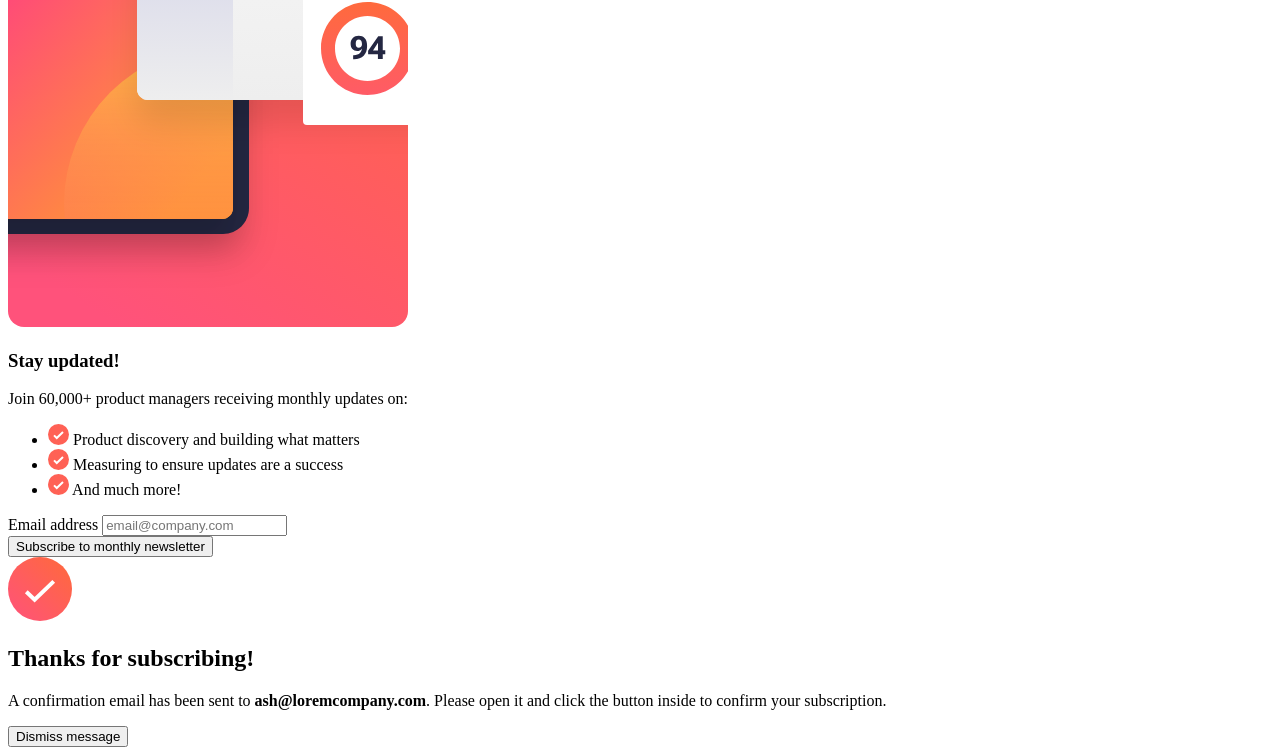
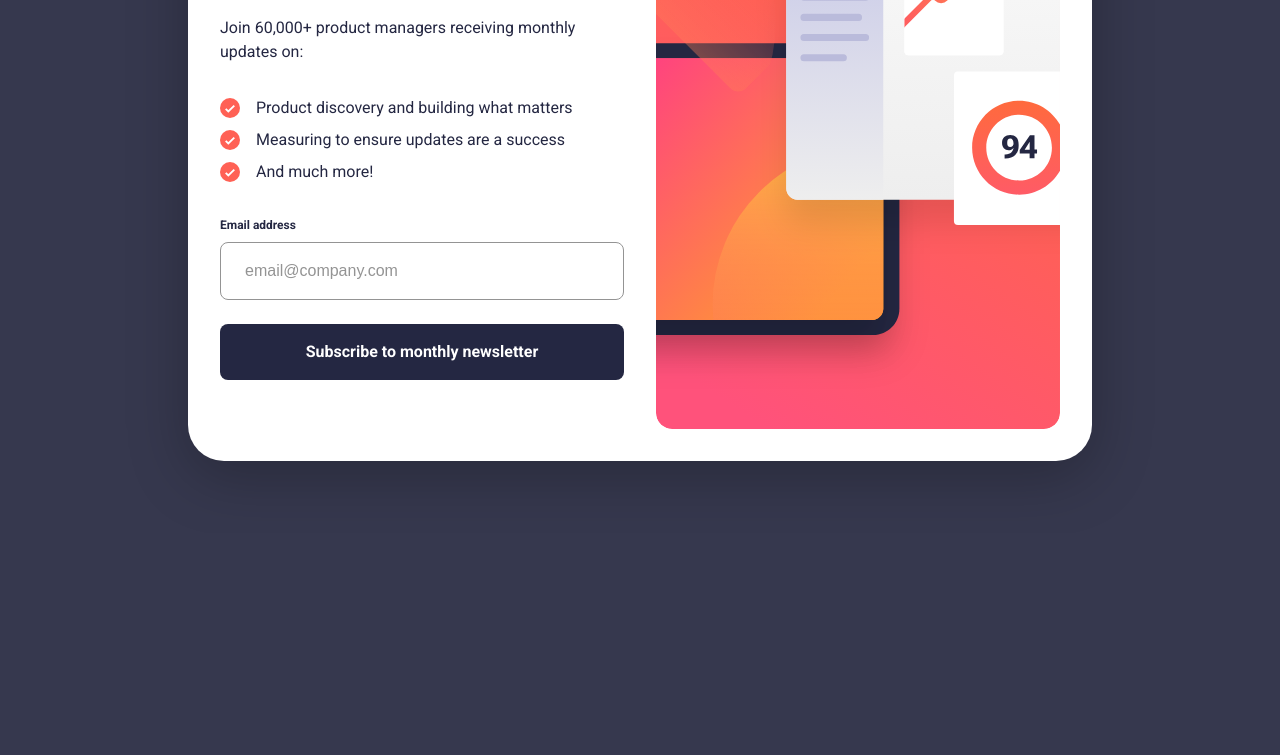
Before and after one commit to maadhav-codes/fm-newsletter-signup-form-solution, a plain HTML site: page index.html in a window 1280 px wide. Shown: the part 274-1029 px from the top of the page. After the commit the page ends 807 px from the top, so only its background shows below. Drawn offline with Linux system fonts and the light colour scheme.

Commit message:
Add CSS styles for newsletter sign-up form and update HTML structure

```diff
--- /dev/null
+++ b/css/style.css
@@ -0,0 +1,259 @@
+* {
+  margin: 0;
+  padding: 0;
+  box-sizing: border-box;
+}
+
+:root {
+  --red: hsl(4, 100%, 67%);
+  --red-100: hsl(2, 100%, 95%);
+  --blue-800: hsl(234, 29%, 20%);
+  --blue-700: hsl(235, 18%, 26%);
+  --grey: hsl(0, 0%, 58%);
+  --white: hsl(0, 0%, 100%);
+}
+
+body {
+  font-family: "Roboto", sans-serif;
+  font-weight: 400;
+
+  background-color: var(--blue-700);
+
+  display: flex;
+  flex-direction: column;
+  justify-content: center;
+  align-items: center;
+  min-height: 100vh;
+}
+
+img {
+  display: block;
+  width: 100%;
+  height: auto;
+  object-fit: cover;
+}
+
+button {
+  font-family: inherit;
+  border: none;
+  background-color: transparent;
+  cursor: pointer;
+}
+
+ul {
+  list-style: none;
+}
+
+.sr-only {
+  position: absolute;
+  width: 1px;
+  height: 1px;
+  padding: 0;
+  margin: -1px;
+  overflow: hidden;
+  clip: rect(0, 0, 0, 0);
+  white-space: nowrap;
+  border: 0;
+}
+
+.container {
+  width: 100%;
+  max-width: 38rem;
+  margin: 0 auto;
+}
+
+.container section {
+  background-color: var(--white);
+}
+
+.newsletter-signup .content {
+  padding: 2.5rem 1.5rem;
+}
+
+.newsletter-signup .content h1 {
+  font-size: 2.5rem;
+  font-weight: 700;
+  color: var(--blue-800);
+  margin-bottom: 1.5rem;
+}
+
+.newsletter-signup .content p {
+  font-size: 1rem;
+  line-height: 1.5;
+  color: var(--blue-800);
+}
+
+.benefits-list {
+  margin: 1.5rem 0 2.5rem;
+}
+
+.benefits-list li {
+  display: flex;
+  align-items: center;
+  gap: 1rem;
+
+  font-size: 1rem;
+  line-height: 1.5;
+  color: var(--blue-800);
+}
+
+.benefits-list li:not(:last-child) {
+  margin-bottom: 0.5rem;
+}
+
+.benefits-list li img {
+  width: 1.25rem;
+  height: 1.25rem;
+}
+
+.form-group {
+  margin-bottom: 1.5rem;
+  position: relative;
+}
+
+.form-group label {
+  display: block;
+
+  font-size: 0.75rem;
+  font-weight: 700;
+  line-height: 1.5;
+  color: var(--blue-800);
+  margin-bottom: 0.5rem;
+}
+
+.form-group input {
+  width: 100%;
+  border-radius: 0.5rem;
+  border: 1px solid var(--grey);
+  outline: none;
+  padding: 1rem 1.5rem;
+  background-color: transparent;
+
+  font-size: 1rem;
+  line-height: 1.5;
+  color: var(--blue-800);
+  caret-color: var(--blue-800);
+}
+
+.form-group input::placeholder {
+  color: var(--grey);
+  opacity: 1;
+}
+
+.form-group input:focus {
+  border-color: var(--blue-800);
+}
+
+.form-group input:focus {
+  outline: 2px solid var(--blue-700);
+  outline-offset: 2px;
+}
+
+.form-group.error input {
+  border-color: var(--red);
+  background-color: var(--red-100);
+  color: var(--red);
+}
+
+.form-group.error input:focus {
+  outline-color: var(--red);
+}
+
+.form-group span {
+  display: none;
+  font-size: 0.75rem;
+  font-weight: 700;
+  line-height: 1.5;
+
+  position: absolute;
+  top: 0;
+  right: 0;
+  color: var(--red);
+}
+
+.form-group.error span {
+  display: block;
+}
+
+.newsletter-signup .content button {
+  display: block;
+  width: 100%;
+  border-radius: 0.5rem;
+  background-color: var(--blue-800);
+  padding: 1rem 3rem;
+
+  font-size: 1rem;
+  font-weight: 700;
+  line-height: 1.5;
+  text-align: center;
+  color: var(--white);
+}
+
+.newsletter-signup .content button:hover {
+  background: linear-gradient(45deg, hsl(15, 100%, 61%), hsl(346, 100%, 66%));
+}
+
+@media (min-width: 768px) {
+  body {
+    padding: 4.5rem;
+  }
+
+  .newsletter-signup {
+    border-radius: 2.25rem;
+    box-shadow: 0 15px 60px 0 hsla(0, 0%, 0%, 0.25);
+    padding: 2.5rem;
+  }
+
+  .newsletter-signup picture img {
+    border-radius: 1rem;
+  }
+
+  .newsletter-signup .content {
+    padding: 0;
+    margin-top: 2.5rem;
+  }
+
+  .newsletter-signup .content h1 {
+    font-size: 3.5rem;
+  }
+
+  .benefits-list {
+    margin: 1.5rem 0;
+  }
+
+  .form-group {
+    margin-bottom: 1rem;
+  }
+}
+
+@media (min-width: 1280px) {
+  .container {
+    max-width: 56.5rem;
+  }
+
+  .newsletter-signup {
+    padding: 2rem;
+
+    display: grid;
+    grid-template-columns: repeat(2, 1fr);
+    align-items: center;
+    justify-content: center;
+    column-gap: 2rem;
+  }
+
+  .newsletter-signup picture {
+    order: 2;
+  }
+
+  .newsletter-signup .content h1 {
+    margin-bottom: 2rem;
+  }
+
+  .benefits-list {
+    margin: 2rem 0;
+  }
+
+  .form-group {
+    margin-bottom: 1.5rem;
+  }
+}
--- a/index.html
+++ b/index.html
@@ -20,6 +20,9 @@
       rel="stylesheet"
     />
 
+    <!-- CSS -->
+    <link rel="stylesheet" href="./css/style.css" />
+
     <!-- Author -->
     <meta name="author" content="https://github.com/maadhav-codes" />
   </head>
@@ -29,7 +32,7 @@
       <section class="newsletter-signup">
         <picture>
           <source
-            media="(min-width: 768px)"
+            media="(min-width: 1280px)"
             srcset="./assets/images/illustration-sign-up-desktop.svg"
           />
           <img
@@ -88,7 +91,7 @@
         </article>
       </section>
 
-      <section class="newsletter-success">
+      <section class="newsletter-success" hidden>
         <article class="success-content">
           <img src="./assets/images/icon-success.svg" alt="Success checkmark" />
 
```
